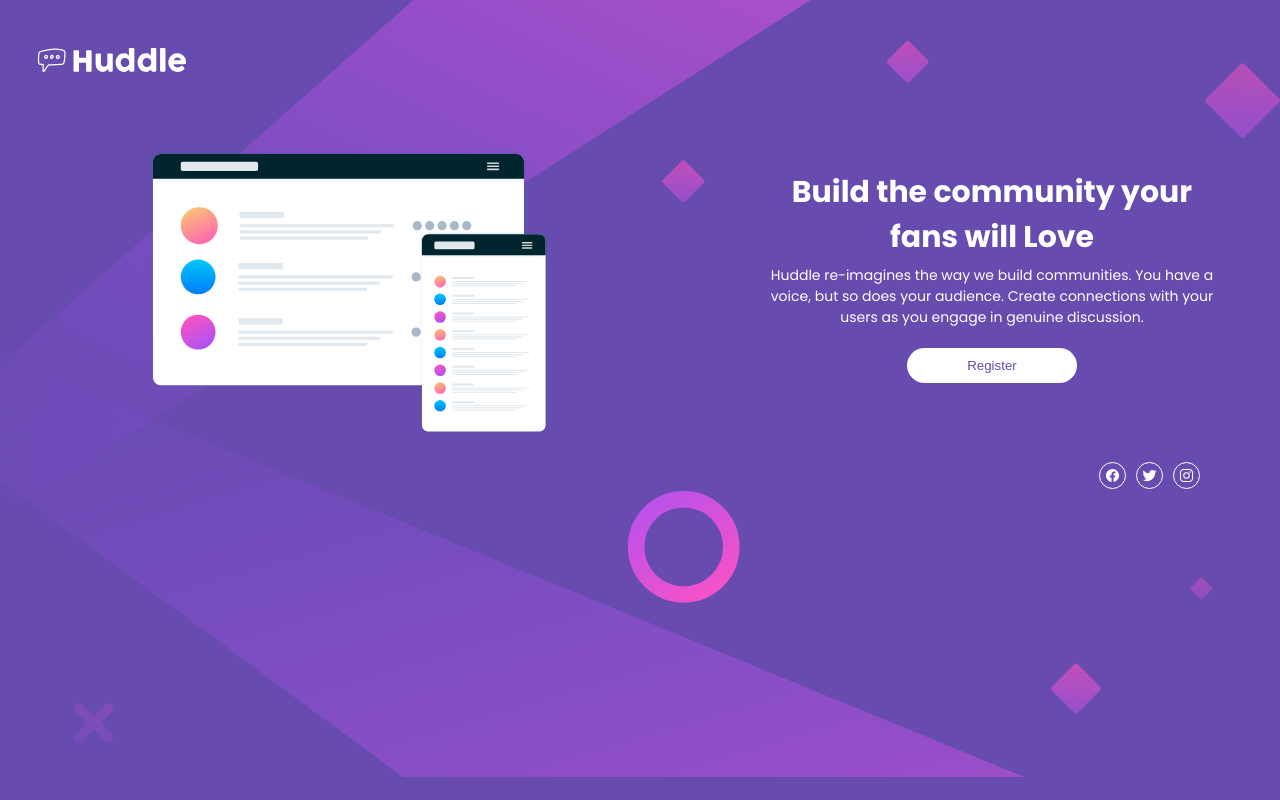
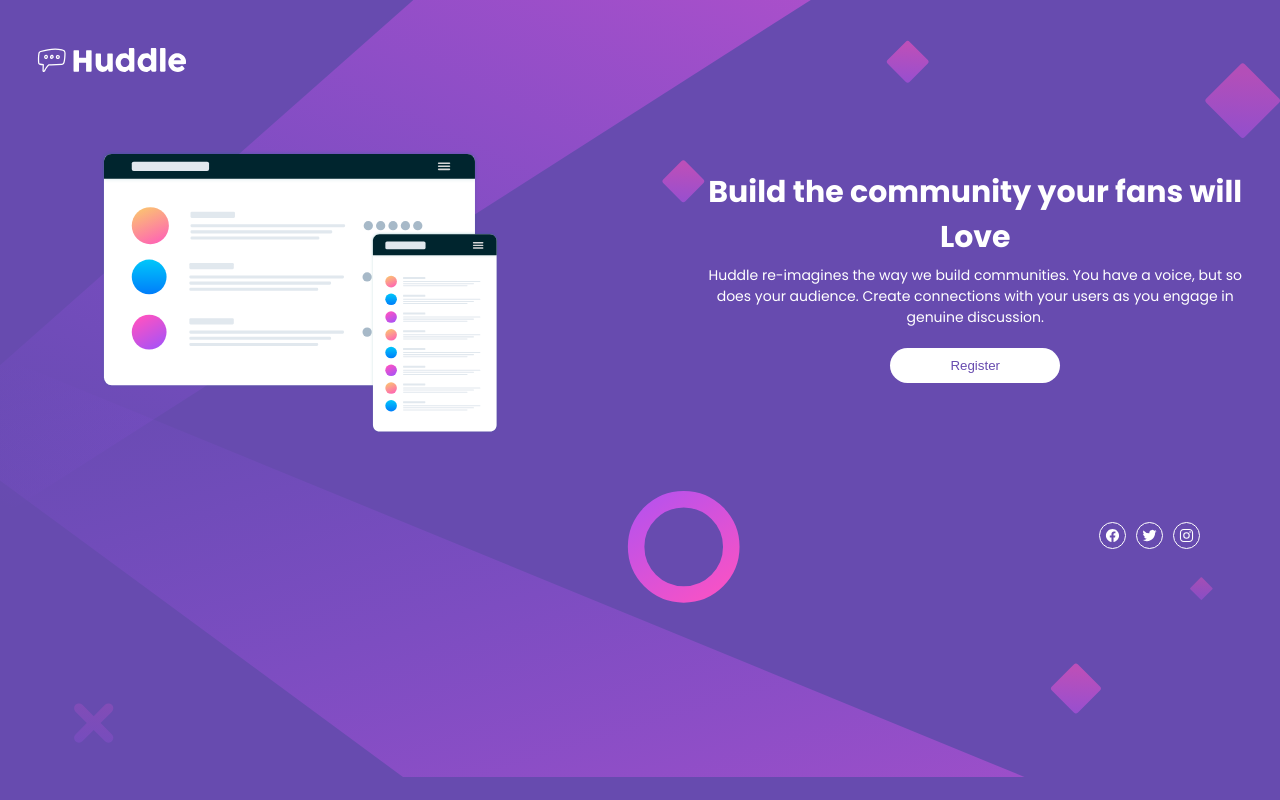
Before and after one commit to JiovanniRomo/Huddle, a plain HTML site: page index.html in a window 1280 px wide. Drawn offline with nearby package versions, Linux system fonts and the light colour scheme.

Commit message:
Main Height fixed

```diff
--- a/laptop.css
+++ b/laptop.css
@@ -12,7 +12,7 @@ body {
 main {
     display        : flex;
     justify-content: center;
-    height         : 300px;
+    height         : 360px;
 }
 
 picture .header-logo {
@@ -41,13 +41,3 @@ footer {
     justify-content: flex-end;
     margin-right   : 150px;
 }
-
-@media (max-width: 1439px) {
-
-    /* main {
-        height: 370px;
-    } */
-    .main-description--center {
-        width: 40%;
-    }
-}
```
